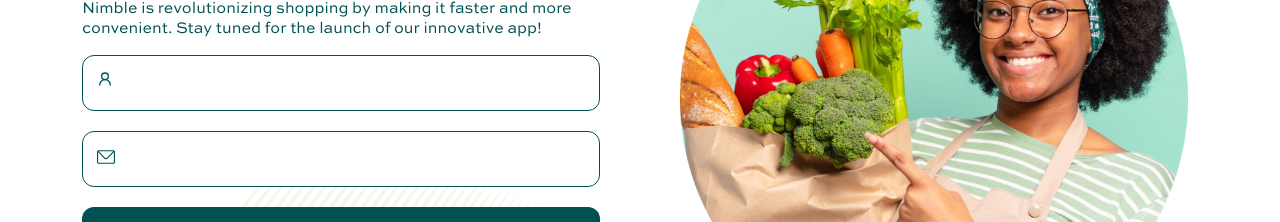
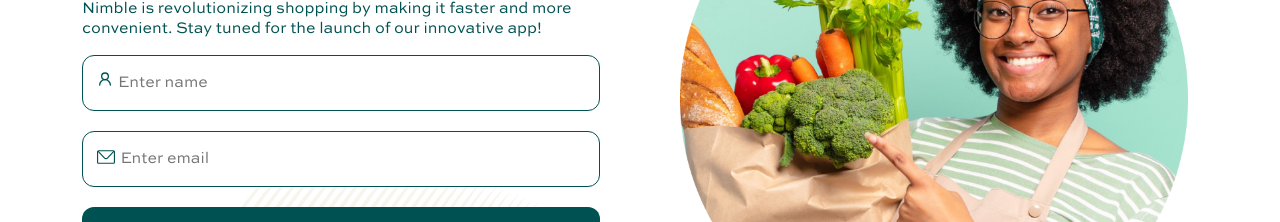
Before and after one commit to omoledavid/nimble, a plain HTML site: page index.html in a window 1280 px wide. Shown: the part 313-535 px from the top of the page. Drawn offline with nearby package versions, Linux system fonts and the light colour scheme.

```diff
--- a/index.html
+++ b/index.html
@@ -54,11 +54,11 @@
                     <div class="form">
                         <div class="input-group">
                             <span class="majesticons--user-line"></span>
-                            <input type="text" />
+                            <input type="text" placeholder="Enter name" />
                         </div>
                         <div class="input-group">
                             <span class="formkit--email"></span>
-                            <input type="text" />
+                            <input type="text" placeholder="Enter email" />
                         </div>
                         <button class="form-button" data-bs-toggle="modal" data-bs-target="#exampleModal">
                             Join the waitlist
```
